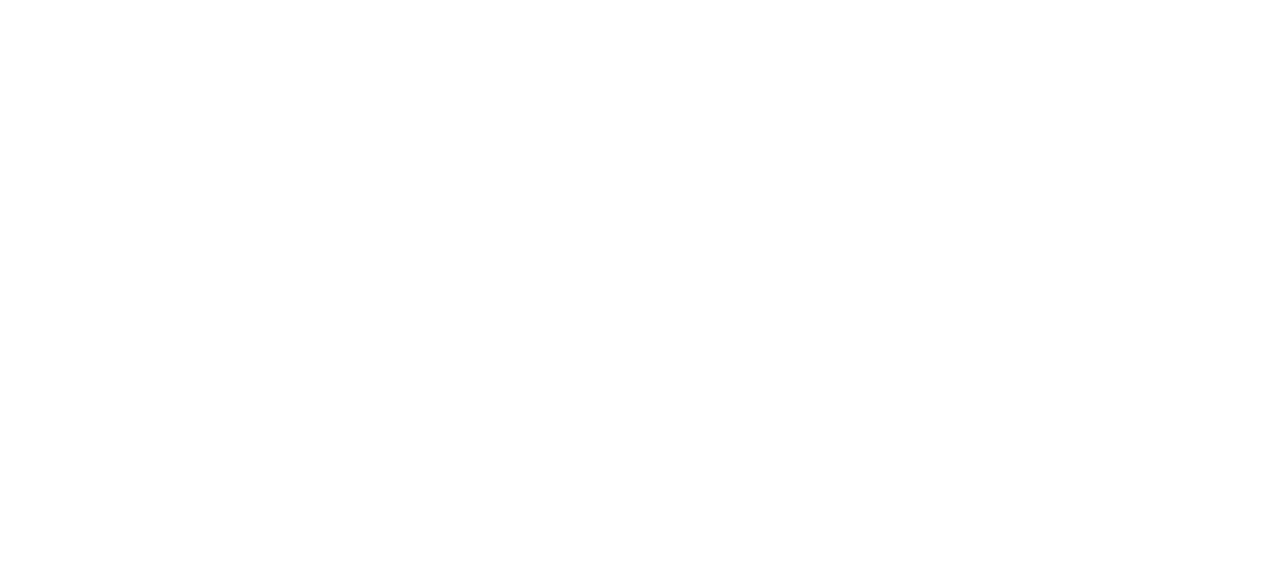
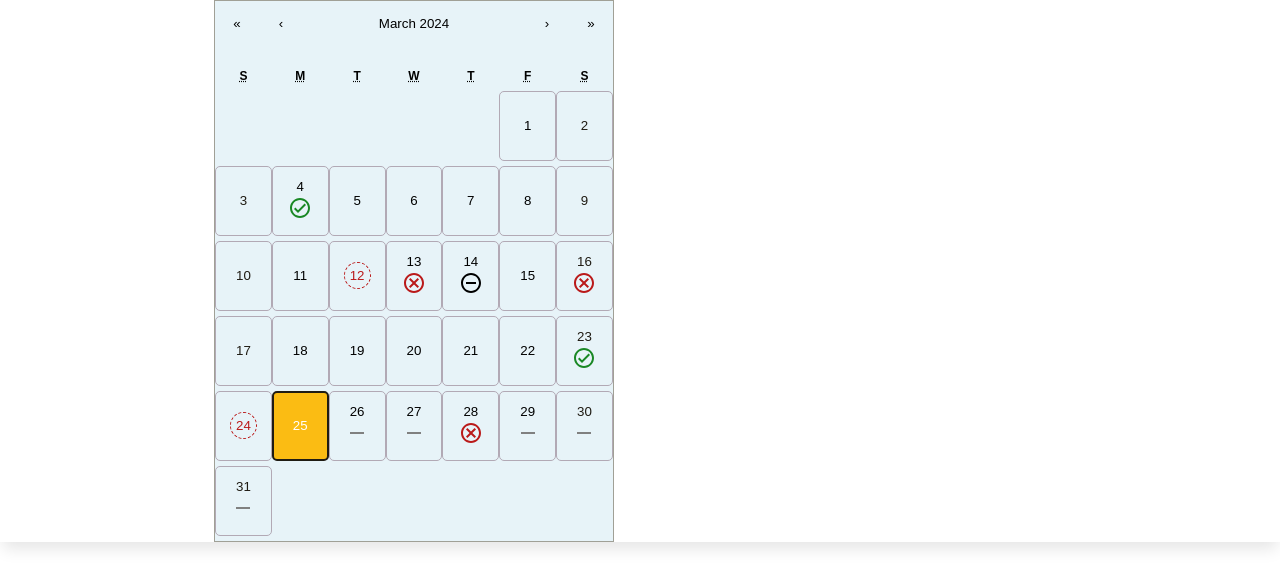
Before and after one commit to tekdi/shiksha-components, a React (Vite) app: page /user-attendance-history in a window 1280 px wide. Before the commit this address had no page. Shown: the top 588 px of the page. Built offline with nearby package versions, Linux system fonts and the light colour scheme; sample sign-in values are in the browser's storage; what i18next-resources-to-backend would draw is missing.

Commit message:
Issue #216280 chore: file name changed

```diff
--- a/src/pages/TeacherAttendanceHistory.tsx
+++ b/src/pages/UserAttendanceHistory.tsx
@@ -1,7 +1,7 @@
 import React from 'react'
 import CalendarWithAttendance from '../components/CalenderWithAttendance';
 
-const TeacherAttendanceHistory = () => {
+const UserAttendanceHistory = () => {
   return (
     <CalendarWithAttendance
     presentDates={["2024-03-01", "2024-03-05", "2024-03-24"]}
@@ -12,4 +12,4 @@
   )
 }
 
-export default TeacherAttendanceHistory
+export default UserAttendanceHistory
--- a/src/routes/routes.tsx
+++ b/src/routes/routes.tsx
@@ -3,7 +3,7 @@
 import { useTranslation } from 'react-i18next';
 import { TextField } from '@mui/material';
 import Dashboard from '../pages/Dashboard';
-import TeacherAttendanceHistory from '../pages/TeacherAttendanceHistory';
+import UserAttendanceHistory from '../pages/UserAttendanceHistory';
 const MyClassDetails = lazy(() => import('../pages/MyClassDetails'));
 import PrivateRoute from '../utils/PrivateRoute';
 const LoginPage = lazy(() => import('../pages/LoginPage'));
@@ -21,7 +21,7 @@
             <Route path="/dashboard" element={<Dashboard />} />
             <Route path="/student-details" element={<StudentDetails />} />
             <Route path="/class-details" element={<MyClassDetails />} />
-            <Route path="/teacher-attendance-history" element={<TeacherAttendanceHistory />} />
+            <Route path="/user-attendance-history" element={<UserAttendanceHistory />} />
           </Route>
         </Routes>
         <Routes>
```
